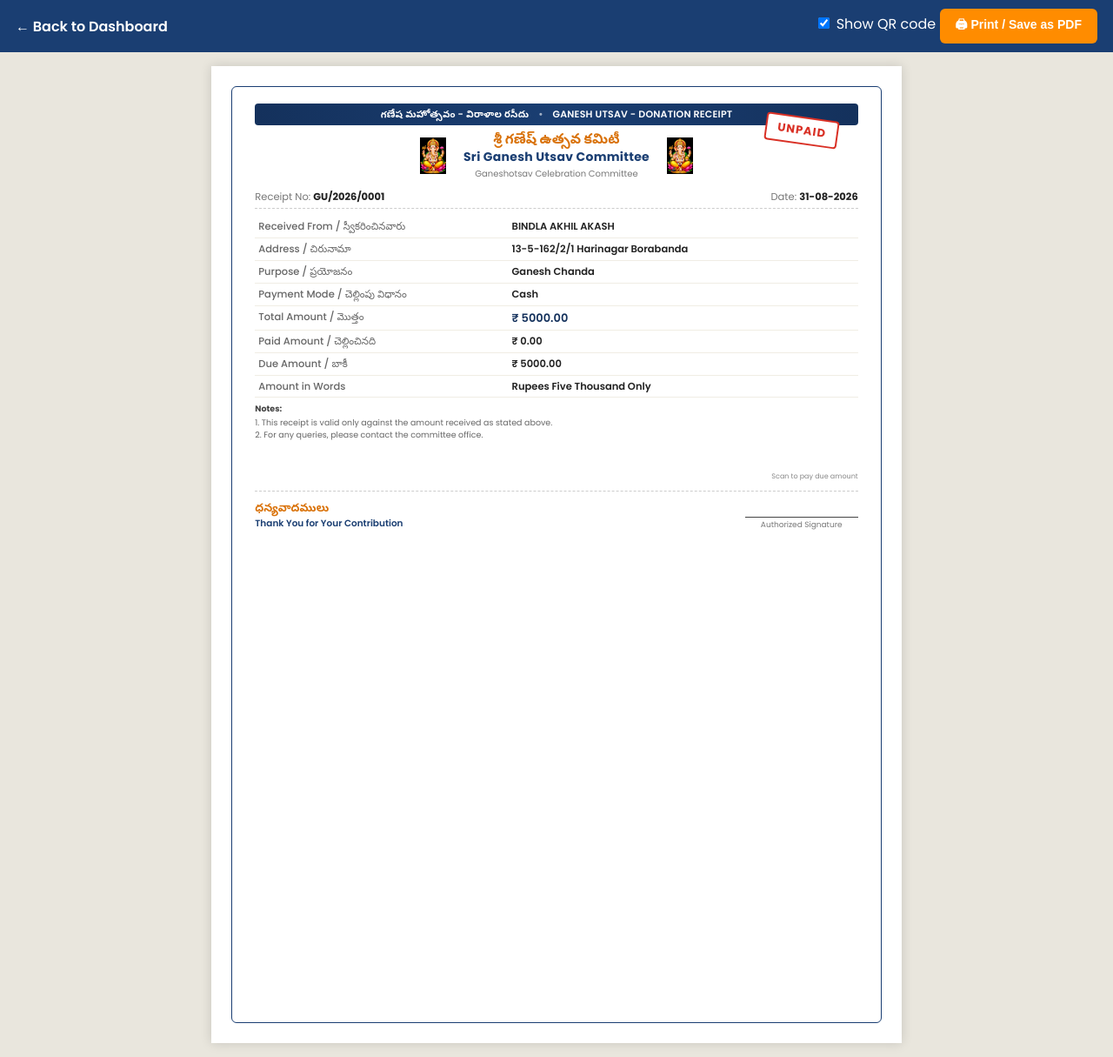
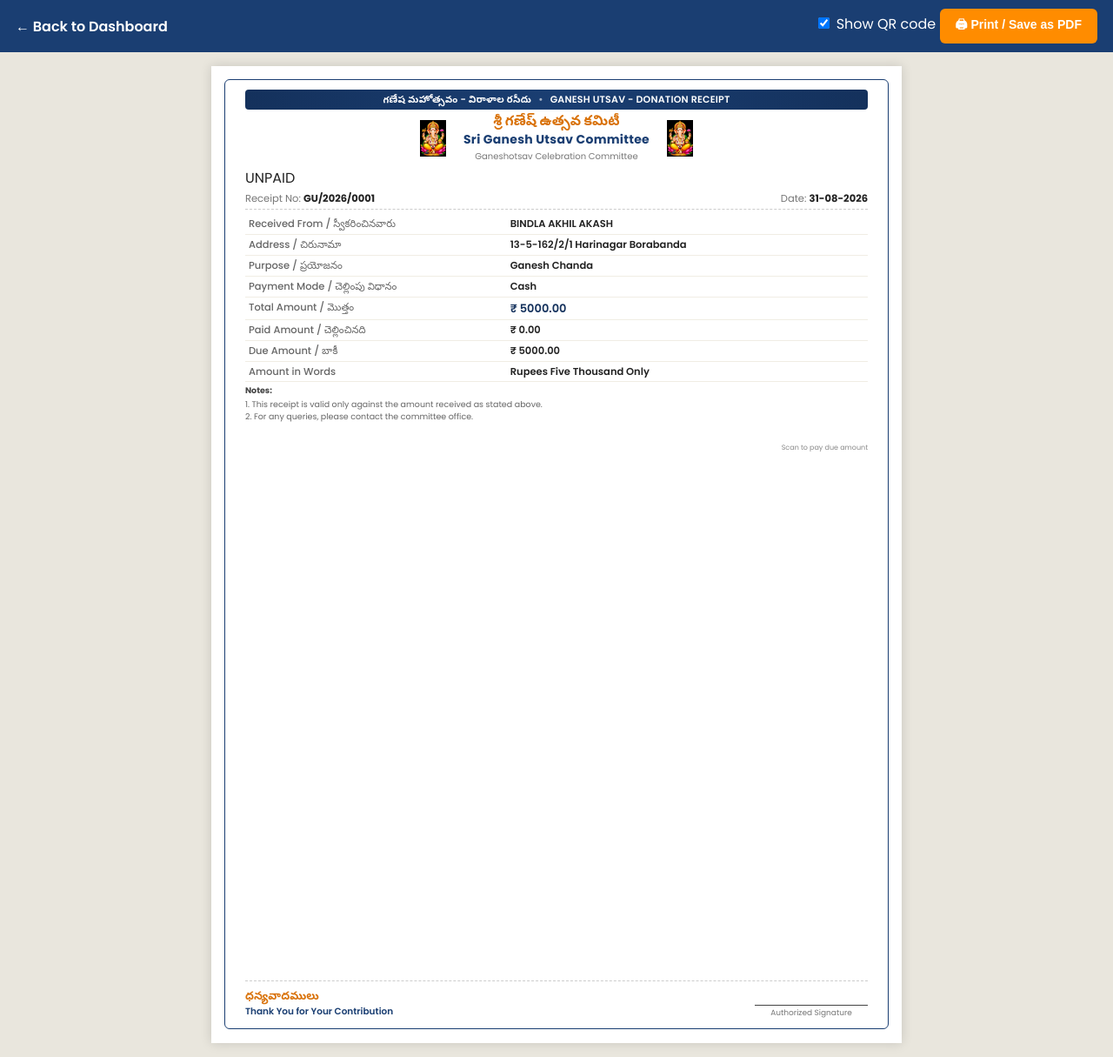
Before and after one commit to dikshitstark-cmd/ganesh, a Flask app: page /receipt/1 in a window 1280 px wide. Shown: the whole page at 87% size. Run offline with Flask 3, Linux system fonts and the light colour scheme; a user stored in the database is signed in; data comes from the database, SQL or seed files in the repository.

Commit message:
Update receipt.css

```diff
--- a/static/css/receipt.css
+++ b/static/css/receipt.css
@@ -35,29 +35,48 @@ body {
   font-size: 14px;
 }
 
-/* ---- A4 page: two stacked half-page copies (customer + office) ---- */
+/* ---- A4 page ----
+   Two layout modes:
+   .a4-page.single   -> one receipt filling the page (normal single print)
+   .a4-page.two-up   -> two DIFFERENT receipts stacked on one sheet, used
+                        only by the "print selected" bulk view to save paper
+*/
 .a4-page {
   width: 210mm;
   min-height: 297mm;
   margin: 16px auto;
   background: white;
   box-shadow: 0 0 12px rgba(0,0,0,0.15);
-  padding: 6mm;
+  padding: 4mm;
   display: flex;
   flex-direction: column;
 }
+.a4-page.two-up { break-after: page; }
+.a4-page.two-up:last-child { break-after: auto; }
 
 .receipt-half {
   flex: 1;
   position: relative;
   border: 1.5px solid #1a3e72;
   border-radius: 6px;
-  padding: 5mm 7mm;
+  padding: 3mm 6mm;
   overflow: hidden;
   display: flex;
   flex-direction: column;
 }
+.a4-page.single .receipt-half { padding: 10mm 14mm; }
+.receipt-half-blank { border: none; visibility: hidden; }
 
+.watermark {
+  position: absolute;
+  top: 50%;
+  left: 50%;
+  width: 55%;
+  transform: translate(-50%, -50%);
+  opacity: 0.10;
+  z-index: 0;
+  pointer-events: none;
+}
 
 .copy-tag {
   position: absolute;
@@ -81,15 +100,31 @@ body {
 .blue-strip {
   background: linear-gradient(90deg, #14315c, #1a3e72 50%, #14315c);
   color: white;
-  text-align: center;
-  padding: 4px 6px;
+  display: flex;
+  align-items: center;
+  justify-content: center;
+  gap: 8px;
+  padding: 3px 6px;
   border-radius: 4px;
   font-size: 11px;
   font-weight: 600;
   letter-spacing: 0.02em;
-  margin-bottom: 6px;
+  margin-bottom: 3px;
+  flex-wrap: wrap;
 }
-.blue-strip .dot { margin: 0 8px; opacity: 0.6; }
+.blue-strip .dot { opacity: 0.6; }
+
+.status-pill {
+  font-size: 10px;
+  font-weight: 800;
+  letter-spacing: 0.06em;
+  padding: 2px 10px;
+  border-radius: 999px;
+  background: white;
+}
+.status-pill.status-paid { color: #1e8e3e; }
+.status-pill.status-partial { color: #e8710a; }
+.status-pill.status-unpaid { color: #d93025; }
 
 .receipt-header {
   display: flex;
@@ -104,30 +139,12 @@ body {
 .org-en { font-size: 14px; font-weight: 700; color: #1a3e72; letter-spacing: 0.02em; }
 .header-sub { font-size: 10px; color: #777; margin-top: 1px; }
 
-.status-stamp {
-  position: absolute;
-  top: 4mm;
-  right: 6mm;
-  z-index: 3;
-  font-size: 13px;
-  font-weight: 800;
-  letter-spacing: 0.08em;
-  padding: 4px 12px;
-  border-radius: 4px;
-  border: 2.5px solid currentColor;
-  transform: rotate(8deg);
-  background: white;
-}
-.status-paid { color: #1e8e3e; }
-.status-partial { color: #e8710a; }
-.status-unpaid { color: #d93025; }
-
 .meta-row {
   display: flex;
   justify-content: space-between;
   font-size: 11.5px;
-  margin: 6px 0 4px;
-  padding-bottom: 4px;
+  margin: 3px 0 3px;
+  padding-bottom: 3px;
   border-bottom: 1px dashed #ccc;
 }
 .meta-label { color: #777; }
@@ -136,10 +153,10 @@ body {
   width: 100%;
   border-collapse: collapse;
   font-size: 11.5px;
-  margin-top: 4px;
+  margin-top: 2px;
 }
 .details-table td {
-  padding: 3.5px 4px;
+  padding: 2.5px 4px;
   vertical-align: top;
   border-bottom: 1px solid #f0ede4;
 }
@@ -156,21 +173,21 @@ body {
   justify-content: space-between;
   align-items: flex-start;
   gap: 10px;
-  margin-top: 6px;
+  margin-top: 3px;
 }
 .notes { font-size: 9.5px; color: #666; max-width: 68%; }
 .notes-title { font-weight: 700; color: #444; margin-bottom: 2px; }
 
 .qr-block { text-align: center; }
-.qr-block img { width: 70px; height: 70px; }
+.qr-block img { width: 58px; height: 58px; }
 .qr-caption { font-size: 8px; color: #888; margin-top: 2px; }
 
 .footer-row {
-  margin-top: 10px;
+  margin-top: auto;
   display: flex;
   justify-content: space-between;
   align-items: flex-end;
-  padding-top: 6px;
+  padding-top: 4px;
   border-top: 1px dashed #ccc;
 }
 .thankyou .te { font-size: 13px; font-weight: 700; color: #d9720a; }
```
